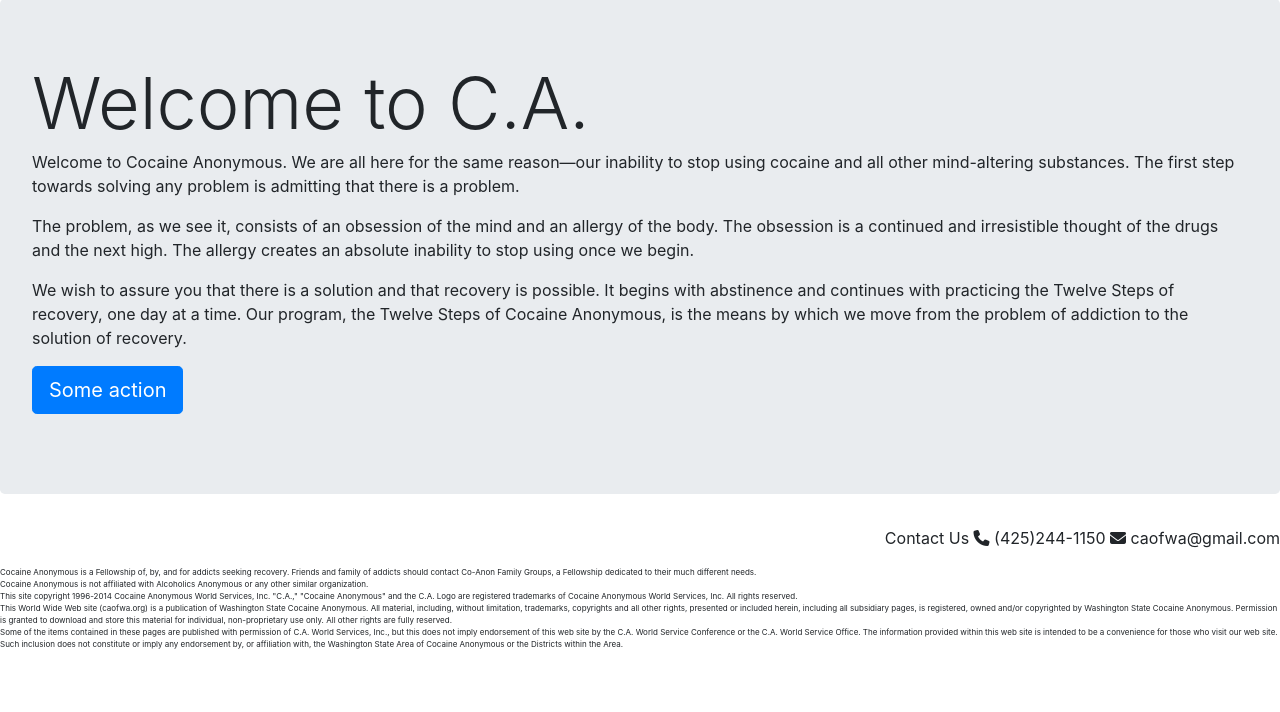
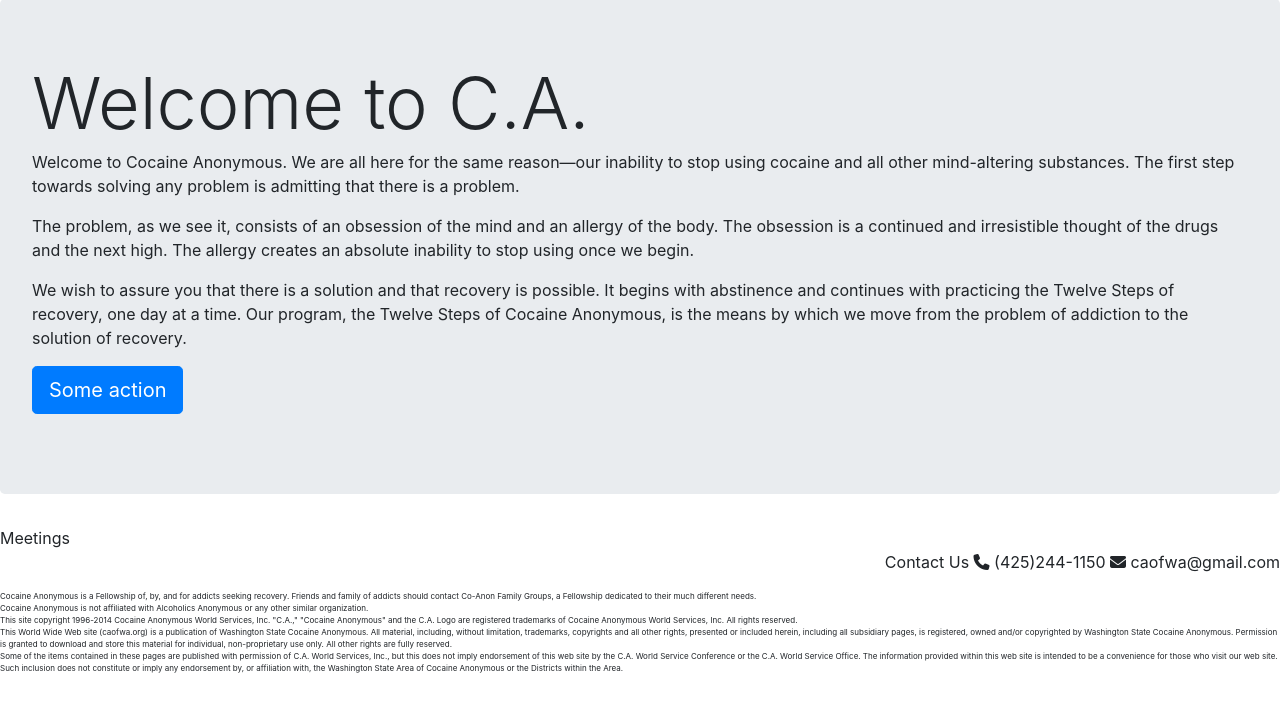
Before and after one commit to nathancmoore/final_project, a Django app: page /test in a window 1280 px wide. Shown: the part 67-779 px from the top of the page. Run offline with Django 3.2, Linux system fonts and the light colour scheme; some libraries are stand-ins or nearby versions.

Commit message:
working on home.html.

```diff
--- a/ca_website/ca_website/templates/ca_website/home.html
+++ b/ca_website/ca_website/templates/ca_website/home.html
@@ -10,4 +10,12 @@
         <a class="btn btn-primary btn-lg" href="#!" role="button">Some action</a>
       </p>
     </div>
+    <div>
+        <!-- {% for event in events %} -->
+        <!-- event photo, event name -->
+        <!-- {% endfor %} -->
+    </div>
+    <div>
+        Meetings
+    </div>
 {% endblock %}
```
